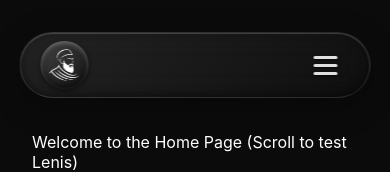
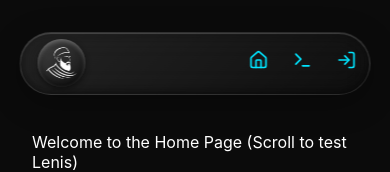
Before and after one commit to mongooseintown/TrashofCSE-Project, a React (Vite) app in the folder frontend/: page / in a window 390 px wide. Shown: the top 172 px of the page. Built offline with nearby package versions, Linux system fonts and the light colour scheme.

Commit message:
Made Navbar responsive on mobile

```diff
--- a/frontend/src/components/Navbar.css
+++ b/frontend/src/components/Navbar.css
@@ -74,35 +74,21 @@
   text-shadow: 0px 2px 4px rgba(0, 0, 0, 0.9), 0 0 15px rgba(0, 229, 255, 0.8);
 }
 
-.nav-menu-btn {
-  background: transparent;
-  border: none;
-  color: #e0e0e0;
-  cursor: pointer;
-  padding: 0.5rem;
-  margin-right: 0.5rem;
-  display: flex;
-  flex-direction: column;
-  gap: 5px;
-}
-
-.nav-menu-btn span {
-  display: block;
-  width: 24px;
-  height: 3px;
-  background-color: #e0e0e0;
-  border-radius: 2px;
-  box-shadow: 0 1px 2px rgba(0,0,0,0.5);
-  transition: all 0.3s ease;
-}
-
-.nav-menu-btn:hover span {
-  background-color: #ffffff;
-  box-shadow: 0 0 5px rgba(255,255,255,0.3);
-}
-
 @media (max-width: 768px) {
   .nav-links {
-    display: none; /* Hide links on mobile for now, can implement a mobile menu later */
+    gap: 1.5rem; /* Reduce gap on mobile */
+  }
+
+  .glass-nav {
+    padding: 0.4rem 0.8rem;
+  }
+
+  .nav-link {
+    font-size: 1.2rem;
+  }
+
+  .nav-link svg {
+    width: 20px;
+    height: 20px;
   }
 }
--- a/frontend/src/components/Navbar.jsx
+++ b/frontend/src/components/Navbar.jsx
@@ -24,13 +24,6 @@ const Navbar = () => {
             <LogIn size={24} />
           </Link>
         </div>
-
-        {/* Right Hamburger Menu Icon Placeholder */}
-        <button className="nav-menu-btn" aria-label="Menu">
-          <span></span>
-          <span></span>
-          <span></span>
-        </button>
       </nav>
     </div>
   );
```
